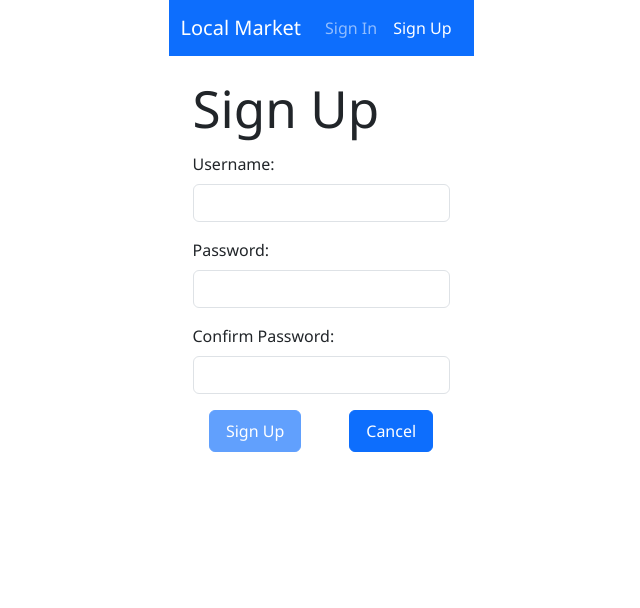
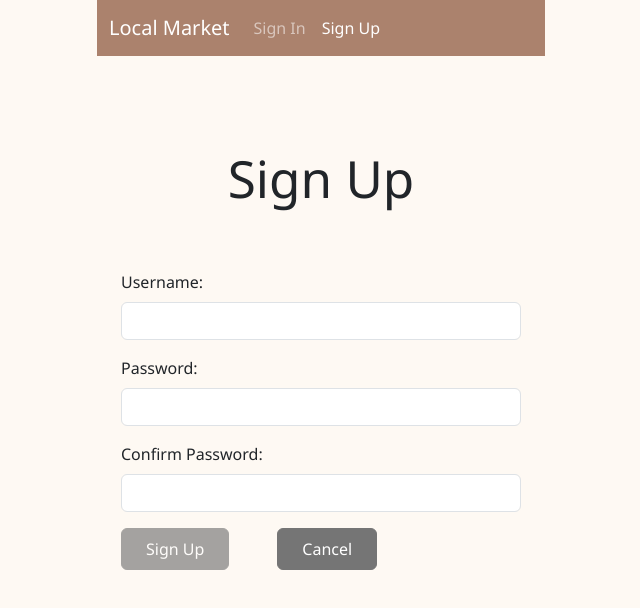
Before and after one commit to manijehshirzadeh/project-3-local-market-react, a React (Vite) app: page /signup in a window 1280 px wide. Shown: the top 608 px of the page, without its empty margins (319-959 px from the left). Built offline with nearby package versions, Linux system fonts and the light colour scheme; no server answers.

Commit message:
improve UI

```diff
--- a/src/components/App.css
+++ b/src/components/App.css
@@ -2,10 +2,12 @@
   display: flex;
   gap: 1em;
   flex-wrap: wrap;
+  /* background-color: rgb(150, 163, 149); */
 }
 
 .sidebar-filter {
   padding-right: 1rem;
+  min-width: 350px;
 }
 
 /* The Modal (background) */
@@ -46,3 +48,27 @@
   text-decoration: none;
   cursor: pointer;
 }
+
+.max-width {
+  max-width: 1320px;
+}
+
+.min-width-400 {
+  min-width: 400px;
+}
+
+.landing-main {
+  background-image: url("market.jpg");
+  background-position: bottom;
+  background-repeat: no-repeat;
+  height: 100vh;
+}
+
+button {
+  background-color: #757575 !important;
+  border-color: #757575 !important;
+}
+
+.height-70vh {
+  height: 70vh;
+}
--- a/src/components/App.jsx
+++ b/src/components/App.jsx
@@ -101,11 +101,23 @@ const App = () => {
     <>
       <AuthedUserContext.Provider value={user}>
         <NavBar user={user} handleSignout={handleSignout} />
-        <div className="p-4">
+        <div className="p-4 d-flex justify-content-center">
+          <div className="max-width">
             <Routes>
               {user ? (
                 <>
-                <Route path="/" element={<Dashboard user={user} />} />
+                  <Route
+                    path="/"
+                    element={
+                      <div className="d-flex">
+                        <ListingFilter
+                          filterListing={setFilterData}
+                          resetFilter={() => setFilterData(initialFilterData)}
+                        />
+                        <ListingList listings={listings} />
+                      </div>
+                    }
+                  />
                   <Route
                     path="/listings"
                     element={
@@ -131,7 +143,9 @@ const App = () => {
                   <Route
                     path="/listings/:id"
                     element={
-                    <ListingDetails handleDeleteListing={handleDeleteListing} />
+                      <ListingDetails
+                        handleDeleteListing={handleDeleteListing}
+                      />
                     }
                   />
                   <Route
@@ -146,9 +160,16 @@ const App = () => {
               ) : (
                 <Route path="/" element={<Landing />} />
               )}
-            <Route path="/signup" element={<SignupForm setUser={setUser} />} />
-            <Route path="/signin" element={<SigninForm setUser={setUser} />} />
+              <Route
+                path="/signup"
+                element={<SignupForm setUser={setUser} />}
+              />
+              <Route
+                path="/signin"
+                element={<SigninForm setUser={setUser} />}
+              />
             </Routes>
+          </div>
         </div>
       </AuthedUserContext.Provider>
     </>
--- a/src/components/Landing/Landing.jsx
+++ b/src/components/Landing/Landing.jsx
@@ -1,6 +1,6 @@
 const Landing = () => {
   return (
-    <main>
+    <main className="landing-main">
       <h1>Welcome to Local Market</h1>
       <h3 className="mt-5">
         Welcome to Local Market, your one-stop destination for buying and
--- a/src/components/ListingForm/ListingForm.jsx
+++ b/src/components/ListingForm/ListingForm.jsx
@@ -66,7 +66,7 @@ const ListingForm = (props) => {
 
   return (
     <main className="h-100 d-flex justify-content-center">
-      <form onSubmit={handleSubmit} style={{ width: "50%" }}>
+      <form onSubmit={handleSubmit} style={{ minWidth: "600px" }}>
         <h1>{id ? "Edit listing" : "New listing"}</h1>
         <div className="mb-3">
           <label htmlFor="title-input" className="form-label">
--- a/src/components/NavBar/NavBar.jsx
+++ b/src/components/NavBar/NavBar.jsx
@@ -12,12 +12,12 @@ const NavBar = ({ handleSignout }) => {
       {user ? (
         <nav
           className="navbar navbar-expand-sm"
-          style={{backgroundColor: "#0866FF"}}
+          style={{ backgroundColor: "#ab826d" }}
           data-bs-theme="dark"
         >
-          <div className="container-fluid">
-            <a className="navbar-brand" href="/">
-              Local Market
+          <div className="container-fluid max-width">
+            <a className="navbar-brand" href="/listings">
+              Home
             </a>
             <button
               className="navbar-toggler"
@@ -35,7 +35,7 @@ const NavBar = ({ handleSignout }) => {
               id="navbarSupportedContent"
             >
               <ul className="navbar-nav me-auto mb-2 mb-lg-0">
-                <li className="nav-item">
+                {/* <li className="nav-item">
                   <a
                     className={
                       "nav-link " +
@@ -46,7 +46,7 @@ const NavBar = ({ handleSignout }) => {
                   >
                     All Listings
                   </a>
-                </li>
+                </li> */}
                 <li className="nav-item">
                   <a
                     className={
@@ -66,9 +66,17 @@ const NavBar = ({ handleSignout }) => {
                     }
                     href="/listings/new"
                   >
-                    New Listing
+                    Create New Listing
                   </a>
                 </li>
+              </ul>
+              <ul className="navbar-nav me-2 mb-2 mb-lg-0">
+                <li className="nav-item">
+                  <a className="nav-link" href="/" onClick={handleSignout}>
+                    Parisa
+                  </a>
+                </li>
+
                 <li className="nav-item">
                   <a className="nav-link" href="/" onClick={handleSignout}>
                     Sign out
@@ -91,10 +99,11 @@ const NavBar = ({ handleSignout }) => {
         </nav>
       ) : (
         <nav
-          className="navbar bg-primary navbar-expand-sm"
+          className="navbar navbar-expand-sm"
+          style={{ backgroundColor: "#ab826d" }}
           data-bs-theme="dark"
         >
-          <div className="container-fluid">
+          <div className="container-fluid max-width">
             <a className="navbar-brand" href="/">
               Local Market
             </a>
--- a/src/components/SigninForm/SigninForm.jsx
+++ b/src/components/SigninForm/SigninForm.jsx
@@ -32,15 +32,15 @@ const SigninForm = (props) => {
   };
 
   return (
-    <main>
-      <h1>Log In</h1>
+    <main className="min-width-400 d-flex flex-column justify-content-center align-items-center height-70vh">
+      <h1 className="mb-5">Sign In</h1>
       <p>{message}</p>
       <form
         autoComplete="off"
         onSubmit={handleSubmit}
-        className="d-flex flex-column align-items-center"
+        className="d-flex flex-column align-items-center w-100"
       >
-        <div className="mb-3">
+        <div className="mb-3 w-100">
           <label htmlFor="username-input" className="form-label">
             Username:
           </label>
@@ -51,10 +51,11 @@ const SigninForm = (props) => {
             className="form-control"
             value={formData.username}
             name="username"
+            required
             onChange={handleChange}
           />
         </div>
-        <div className="mb-3">
+        <div className="mb-3 w-100">
           <label htmlFor="password-input" className="form-label">
             Password:
           </label>
@@ -65,16 +66,17 @@ const SigninForm = (props) => {
             className="form-control"
             value={formData.password}
             name="password"
+            required
             onChange={handleChange}
           />
         </div>
-        <div className="d-flex gap-5">
+        <div className="d-flex gap-5 mt-3">
           <div>
-            <button className="btn px-3 py-2 btn-primary">Log In</button>
+            <button className="btn px-4 py-2 btn-primary">Log In</button>
           </div>
           <div>
             <Link to="/">
-              <button className="btn px-3 py-2 btn-primary">Cancel</button>
+              <button className="btn px-4 py-2 btn-primary">Cancel</button>
             </Link>
           </div>
         </div>
--- a/src/components/SignupForm/SignupForm.jsx
+++ b/src/components/SignupForm/SignupForm.jsx
@@ -37,14 +37,11 @@ const SignupForm = (props) => {
   };
 
   return (
-    <main>
-      <h1>Sign Up</h1>
+    <main className="min-width-400 d-flex flex-column justify-content-center align-items-center height-70vh">
+      <h1 className="mb-5">Sign Up</h1>
       <p>{message}</p>
-      <form
-        onSubmit={handleSubmit}
-        className="d-flex flex-column align-items-center"
-      >
-        <div className="mb-3">
+      <form onSubmit={handleSubmit} className="w-100">
+        <div className="mb-3 w-100">
           <label className="form-label" htmlFor="username-input">
             Username:
           </label>
@@ -53,11 +50,12 @@ const SignupForm = (props) => {
             id="username-input"
             value={username}
             name="username"
+            required
             className="form-control"
             onChange={handleChange}
           />
         </div>
-        <div className="mb-3">
+        <div className="mb-3 w-100">
           <label className="form-label" htmlFor="password-input">
             Password:
           </label>
@@ -65,28 +63,30 @@ const SignupForm = (props) => {
             type="password"
             id="password-input"
             className="form-control"
+            required
             value={password}
             name="password"
             onChange={handleChange}
           />
         </div>
-        <div className="mb-3">
+        <div className="mb-3 w-100">
           <label className="form-label" htmlFor="confirm-input">
             Confirm Password:
           </label>
           <input
             type="password"
             id="confirm-input"
+            required
             value={passwordConf}
             className="form-control"
             name="passwordConf"
             onChange={handleChange}
           />
         </div>
-        <div className="d-flex gap-5">
+        <div className="d-flex gap-5 mt-3">
           <div>
             <button
-              className="btn px-3 py-2 btn-primary"
+              className="btn px-4 py-2 btn-primary"
               disabled={isFormInvalid()}
             >
               Sign Up
@@ -94,7 +94,7 @@ const SignupForm = (props) => {
           </div>
           <div>
             <Link to="/">
-              <button className="btn px-3 py-2 btn-primary">Cancel</button>
+              <button className="btn px-4 py-2 btn-primary">Cancel</button>
             </Link>
           </div>
         </div>
--- a/src/index.css
+++ b/src/index.css
@@ -29,6 +29,7 @@ body {
   min-width: 320px;
   min-height: 100vh;
   font-family: "Segoe UI Historic", "Segoe UI", Helvetica, Arial, sans-serif;
+  background-color: #fef9f3 !important;
 }
 
 h1 {
```
Also changed, not shown: public/market.jpg (added). Lines whose indentation alone changed are shown as unchanged.
